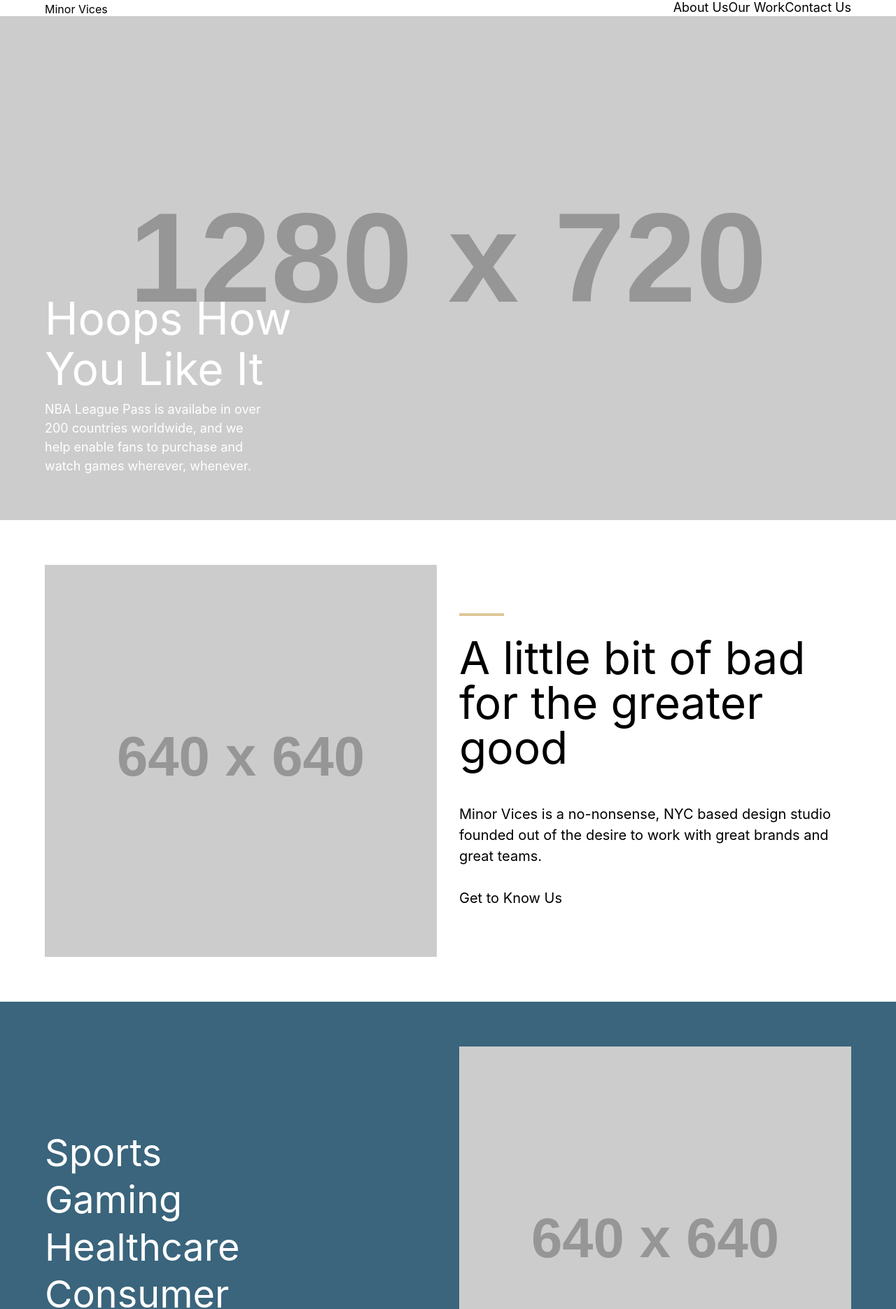
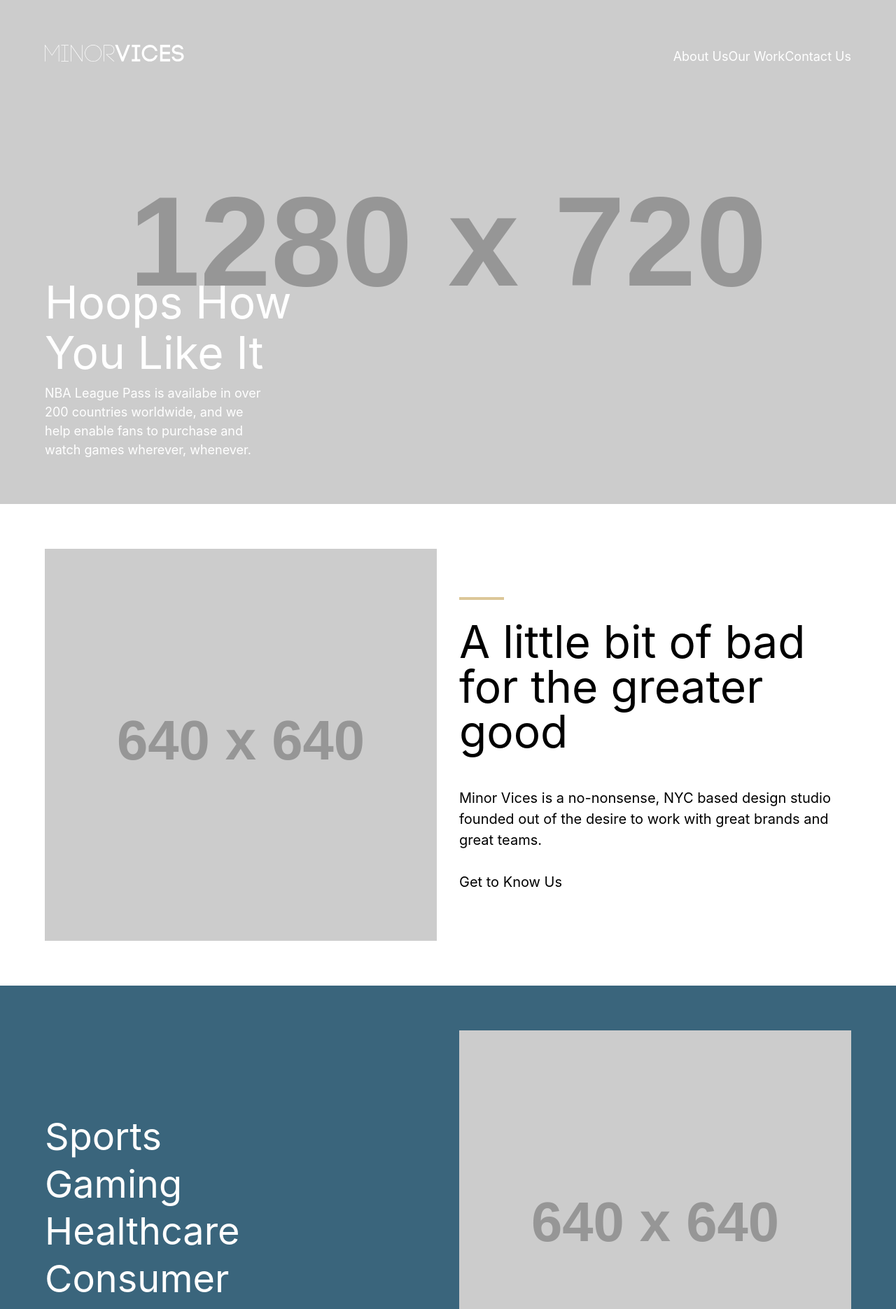
Before and after one commit to minor-vices/minor-vices.github.io, a Jekyll site: the page built from index.md, in a window 1280 px wide. Shown: the top 1870 px of the page at 70% size. Built offline with Jekyll 4.4.1, drawn with Linux system fonts in a browser that asks for light colours.

Commit message:
Add site logo

```diff
--- a/_includes/footer.html
+++ b/_includes/footer.html
@@ -1,7 +1,7 @@
 <footer class="footer">
   <div class="footer__logo">
     <a href="{{ "/" | relative_url }}">
-      {{ site.title | escape }}
+      {%- include logos/minor-vices.svg -%}
     </a>
   </div>
   <div class="footer__tel">
--- a/_includes/header.html
+++ b/_includes/header.html
@@ -1,7 +1,11 @@
-<header class="header" role="banner">
+{%- capture class_name -%}
+  header{% if page.url == "/" %} header--overlay{% endif %}
+{%- endcapture -%}
+
+<header class="{{ class_name }}" role="banner">
   <div class="header__logo">
     <a href="{{ "/" | relative_url }}">
-      {{ site.title | escape }}
+      {%- include logos/minor-vices.svg -%}
     </a>
   </div>
 
--- a/_sass/_contact.scss
+++ b/_sass/_contact.scss
@@ -3,13 +3,16 @@
 .contact {
   text-align: center;
   padding: 0 5vw;
-  margin: 3em auto;
+  margin: 4em auto;
 
-  @media (min-width: 60em) {
+  @media (min-width: 80em) {
     margin: 5vw auto;
   }
 
   a {
     font-size: 2em;
+    padding: 0.25em 0;
+    border-bottom: 2px solid currentColor;
+    display: inline-block;
   }
 }
--- a/_sass/_footer.scss
+++ b/_sass/_footer.scss
@@ -3,17 +3,32 @@
 .footer {
   text-align: center;
   border-top: 1px solid rgba($color-black, 0.5);
+  padding: 2.5em 0;
   margin: 0 5vw;
 
-  @media (min-width: 60em) {
+  @media (min-width: 48em) {
     display: flex;
+    align-items: center;
     justify-content: space-between;
+  }
+}
+
+.footer__logo {
+  margin-bottom: 1em;
+
+  @media (min-width: 48em) {
+    margin-bottom: 0;
+  }
+
+  svg {
+    width: auto;
+    height: 1.5em;
   }
 }
 
 .footer__tel {
 
-  @media (min-width: 60em) {
+  @media (min-width: 48em) {
     font-size: 1.125em;
   }
 }
--- a/_sass/_header.scss
+++ b/_sass/_header.scss
@@ -1,22 +1,46 @@
 /* Header */
 
 .header {
+  padding-top: 5vw;
   display: flex;
   justify-content: space-between;
 
-  @media (min-width: 40em) {
+  @media (min-width: 48em) {
     align-items: flex-end;
   }
+
+  @media (min-width: 80em) {
+    padding-top: 4em;
+  }
+}
+
+.header--overlay {
+  color: $color-white;
+  position: absolute;
+  top: 0;
+  right: 0;
+  left: 0;
+  z-index: 1;
 }
 
 .header__logo {
   padding-left: 5vw;
+
+  svg {
+    width: auto;
+    height: 1.125em;
+    fill: currentColor;
+
+    @media (min-width: 60em) {
+      height: 1.5em;
+    }
+  }
 }
 
 .header__nav-toggle {
   padding-right: 5vw;
 
-  @media (min-width: 40em) {
+  @media (min-width: 48em) {
     display: none;
   }
 }
@@ -24,7 +48,7 @@
 .header__nav {
   display: none;
 
-  @media (min-width: 40em) {
+  @media (min-width: 48em) {
     padding-right: 5vw;
     display: initial;
   }
@@ -33,7 +57,7 @@
     @extend %list-style-none;
     margin: 0;
 
-    @media (min-width: 40em) {
+    @media (min-width: 48em) {
       display: flex;
     }
   }
@@ -41,7 +65,7 @@
   a {
     font-size: 2em;
 
-    @media (min-width: 40em) {
+    @media (min-width: 48em) {
       font-size: 1.125em;
     }
   }
```
Also changed, not shown: _includes/logos/minor-vices.svg (added), assets/scripts/vendor/swiper.min.js.
